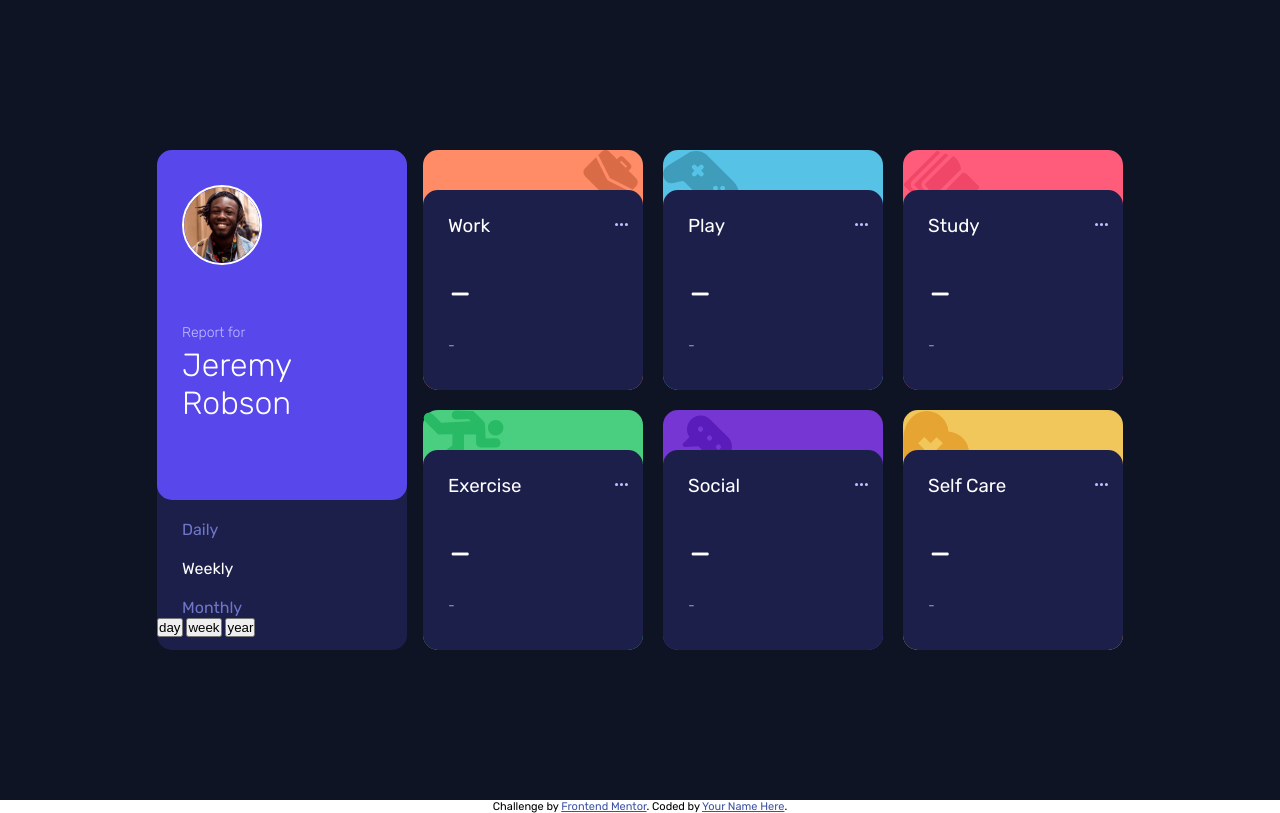
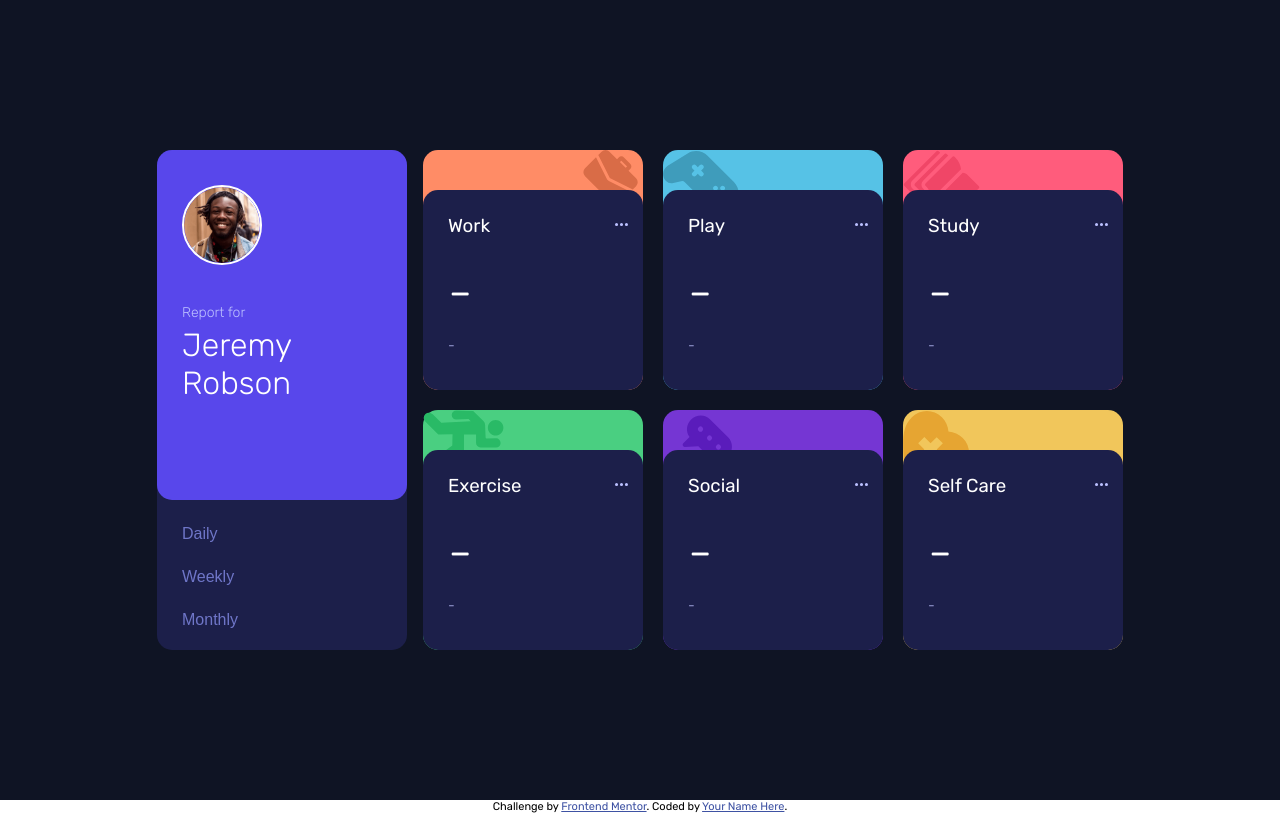
Before and after one commit to diegop985/time-tracker, a plain HTML site: page index.html in a window 1280 px wide. Drawn offline with Linux system fonts and the light colour scheme.

Commit message:
stlyes are naiiiiiiiiiiiiiiiiiled

```diff
--- a/index.html
+++ b/index.html
@@ -20,12 +20,9 @@
         <p>Report for</p>
         <h1>Jeremy <br>Robson</h1>
       </div>
-      <p>Daily</p>
-      <p class="pickme">Weekly</p>
-      <p>Monthly</p>
-      <button id="dayOnClick">day</button>
-      <button id="weekOnClick">week</button>
-      <button id="monthOnClick">year</button>
+      <button id="dayOnClick"<span class="textOnButton">Daily</span></button>
+      <button id="weekOnClick"<span class="textOnButton">Weekly</span></button>
+      <button id="monthOnClick"<span class="textOnButton">Monthly</span></button>
     </div>
     <div class="boxes-container">
       <div class="box box1">
--- a/style.css
+++ b/style.css
@@ -97,23 +97,27 @@ body {
   background-color: var(--dark-blue);
 }
 
-.pickme {
+.user-card button {
+  margin-left: 25px;
+  color: var(--desaturated-blue);
+  margin: 25px 25px;
+  cursor: pointer;
+  border: none;
+  background-color: transparent;
+  display: block;
+}
+.textOnButton {
+  font-size: 16px;
+  font-weight: 500;
+}
+
+.textOnButton:hover {
+  color: white;
+}
+.textOnButton:focus {
   color: white;
 }
 
-.user-card {
-  color: var(--desaturated-blue);
-}
-
-.user-card p {
-  margin-left: 25px;
-  margin-top: 20px;
-  cursor: pointer;
-}
-
-.user-card p:hover {
-  color: white;
-}
 /* _______________________________ */
 
 /* box container */
```
